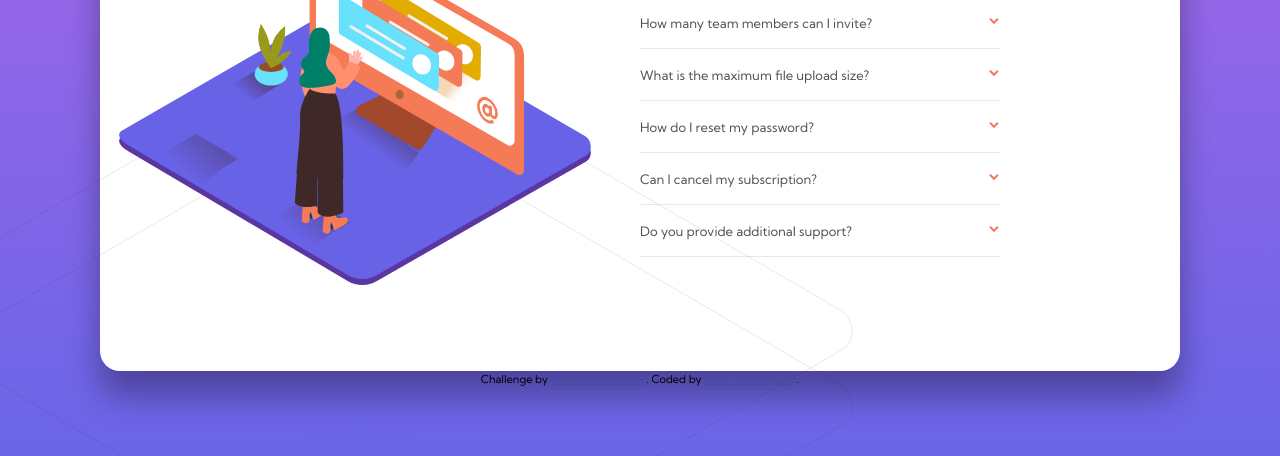
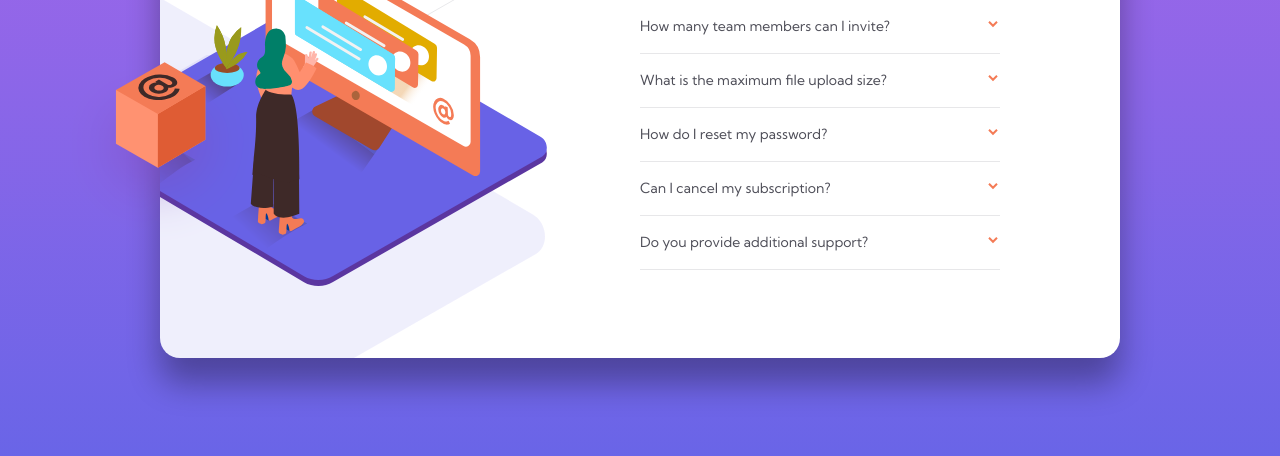
Before and after one commit to luizffgv/FAQ-accordion-card, a plain HTML site: page index.html in a window 1280 px wide. Shown: the part 292-748 px from the top of the page. Drawn offline with Linux system fonts and the light colour scheme.

Commit message:
Desktop and portrait support and more
Attribution:
> Now points to my GitHub
> Improved style

Summary:
> Adjusted font size

Decoration:
> Major display and position overhaul for desktop and mobile portrait

CSS is VERY messy, though.

```diff
--- a/index.html
+++ b/index.html
@@ -13,12 +13,6 @@
 
   <title>Frontend Mentor | FAQ Accordion Card</title>
 
-  <!-- Feel free to remove these styles or customise in your own stylesheet 👍 -->
-  <style>
-	.attribution { font-size: 11px; text-align: center; }
-	.attribution a { color: hsl(228, 45%, 44%); }
-  </style>
-
 	<script src="scripts/details_oneonly.js" defer></script>
 </head>
 <body>
@@ -26,8 +20,7 @@
 
 		<div class="decoration">
 			<picture id="bg-illustration">
-				<source media="(min-aspect-ratio: 1/1)"
-					srcset="images/bg-pattern-desktop.svg">
+				<source media="(min-aspect-ratio: 1/1)">
 				<img src="images/bg-pattern-mobile.svg">
 			</picture>
 
@@ -37,7 +30,7 @@
 				<img src="images/illustration-woman-online-mobile.svg">
 			</picture>
 
-			<picture id="box_illustration">
+			<picture id="box-illustration">
 				<source media="(min-aspect-ratio: 1/1)"
 					srcset="images/illustration-box-desktop.svg">
 				<img>
@@ -80,10 +73,11 @@
 		</div>
 	</main>
 
-  <div class="attribution">
-	Challenge by <a href="https://www.frontendmentor.io?ref=challenge" target="_blank">Frontend Mentor</a>.
-	Coded by <a href="#">Your Name Here</a>.
-  </div>
+	<div class="attribution">
+		Challenge by <a href="https://www.frontendmentor.io?ref=challenge">Frontend Mentor</a>.
+        <br>
+		Coded by <a href="https://www.github.com/luizffgv">Luiz Fernando F. G. Valle</a>.
+	</div>
 
 </body>
 </html>
--- a/styles/styles.css
+++ b/styles/styles.css
@@ -1,6 +1,8 @@
 :root {
-	--card-width-desktop: 1080px;
+	--card-width-desktop: 960px;
+	--card-height-desktop: 500px;
 	--card-width-mobile: 320px;
+	--card-decoration-height-desktop: 100%;
 	--card-decoration-height-mobile: 135px;
 	--summary-margin-bottom: 17.5px;
 	--summary-open-margin-bottom: 1em;
@@ -53,7 +55,7 @@ summary {
 	outline: none;
 	cursor: pointer;
 	user-select: none;
-	font-size: 13px;
+	font-size: 14px;
 	color: hsl(240, 6%, 33%);
 	margin-bottom: var(--summary-margin-bottom);
 }
@@ -127,7 +129,6 @@ details[open] summary ~ * {
 	display: flex;
 	align-items: center;
 	flex-direction: column;
-	/* justify-content: center; */
 
 	/* Overriden for desktop: */
 	min-height: 470px;
@@ -135,8 +136,6 @@ details[open] summary ~ * {
 
 /* Mobile */
 .card > .decoration {
-	display: flex;
-	justify-content: center;
 	height: var(--card-decoration-height-mobile);
 	margin-bottom: 0px;
 	margin-top: 0px;
@@ -146,19 +145,23 @@ details[open] summary ~ * {
 /* Mobile */
 #bg-illustration {
 	position: absolute;
+	margin-left: 37.5px;
 }
 
 /* Mobile */
 #box-illustration {
+	position: absolute;
 	display: none; /* Overriden for desktop */
-	position: absolute;
 }
 
 /* Mobile */
 #woman-online-illustration {
+	position: absolute;
+}
+
+#woman-online-illustration > img {
 	margin-top:-107px;
-	position: absolute;
-	margin-right: 30px;
+	margin-left: 10px;
 }
 
 
@@ -181,22 +184,59 @@ details[open] summary ~ * {
 @media screen and (min-aspect-ratio: 1/1) {
 	.card {
 		flex-direction: row;
-		aspect-ratio: 2;
+		min-height: unset;
+
+		background-image: url("../images/bg-pattern-desktop.svg");
+		background-repeat: no-repeat;
+		background-position: -580px 66.6%;
+
+		height: var(--card-height-desktop);
 		width: var(--card-width-desktop)
 	}
 
 	.card > .decoration {
+		display: flex;
+		align-items: center;
+
+		min-height: unset;
+		height: 100%;
 		width: 50%;
 	}
 
 	#bg-illustration {
+		margin: unset;
+		position: absolute;
+	}
+
+	#bg-illustration > img{
+
+		top: 50px;
+		right: 122.5px;
 	}
 
 	#box-illustration {
-		/* display: unset; */
+		display: unset;
+	}
+
+	#box-illustration img {
+		position: relative;
+		right: 95px;
+		top: 45px;
 	}
 
 	#woman-online-illustration {
+		position: unset;
+
+		margin-top: unset;
+		margin-right: unset;
+	}
+
+	#woman-online-illustration img {
+		margin: unset;
+
+		position: relative;
+		right: 85px;
+
 	}
 
 	/* #woman-online-illustration > img{
@@ -211,3 +251,21 @@ details[open] summary ~ * {
 		text-align: left;
 	}
 }
+
+.attribution {
+    font-size: 18px;
+	position: absolute;
+	bottom: 0;
+    text-align: center;
+    font-weight: normal;
+    color: white;
+    text-shadow: 0 0.1em 0.2em black;
+}
+
+
+.attribution a {
+    text-decoration: none;
+    font-size: 18px;
+    font-weight: bold;
+    color: coral;
+}
```
